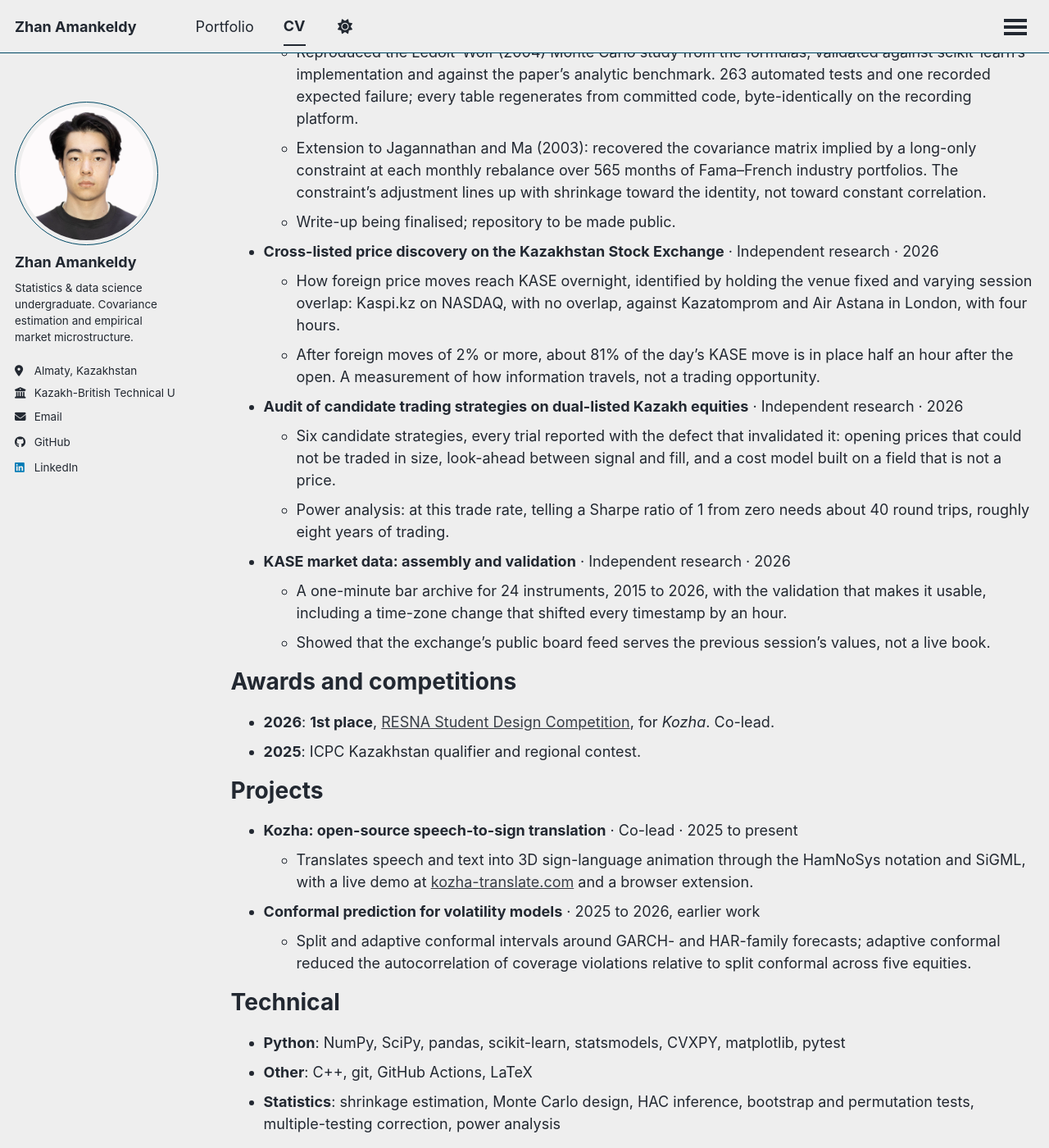
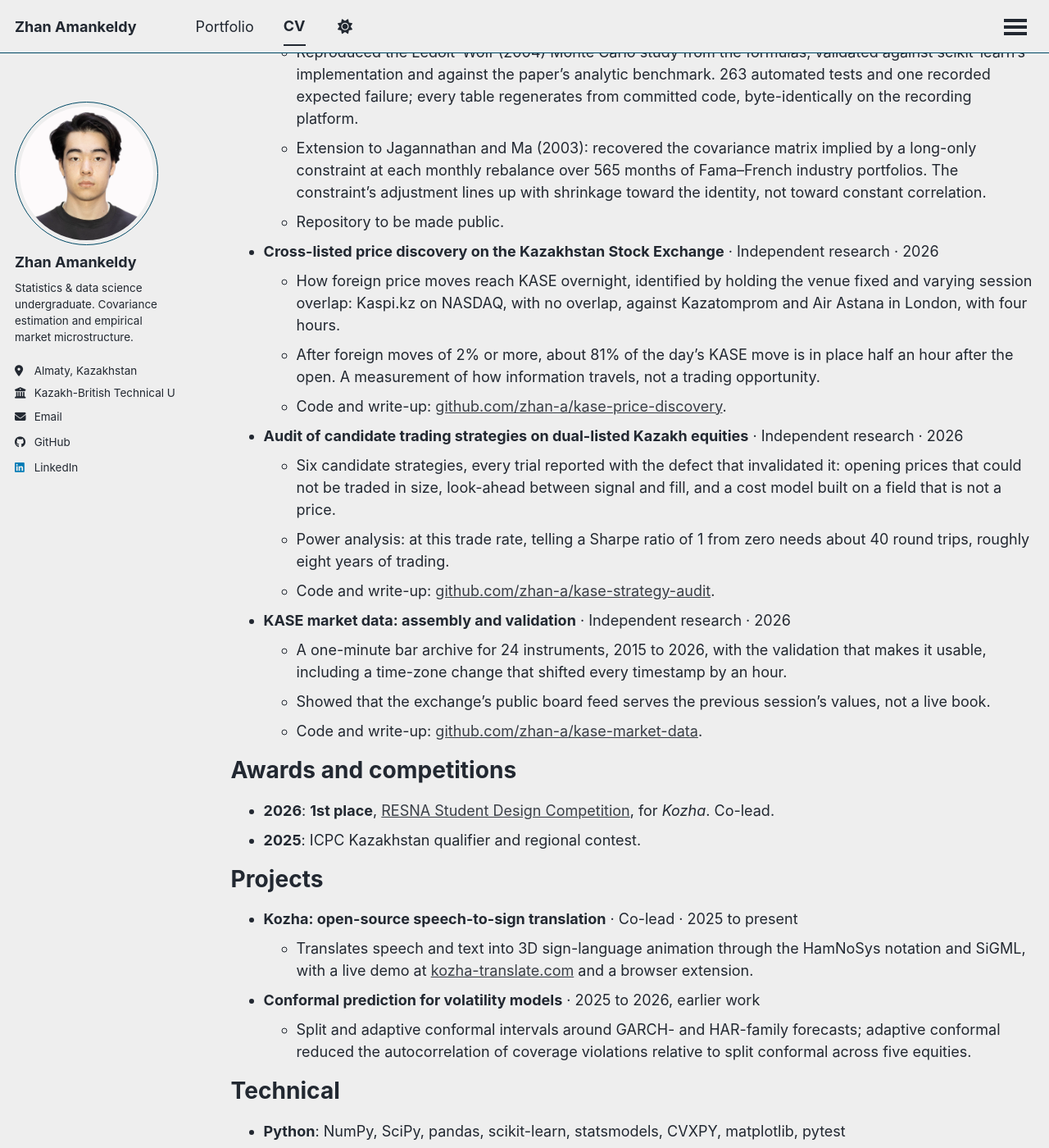
Before and after one commit to zhan-a/zhan-a.github.io, a Jekyll site: the page built from _pages/cv.md, in a window 1280 px wide and 1400 px high, scrolled down 472 px. Shown: the whole window at 82% size. Built offline with Jekyll 4.4.1, drawn with Linux system fonts in a browser that asks for light colours; a script that is not in the unit is left out.

Commit message:
Portfolio and CV: link the public KASE repositories, update the LW status line

```diff
--- a/_pages/cv.md
+++ b/_pages/cv.md
@@ -21,19 +21,22 @@ Research
 * **Ledoit–Wolf covariance shrinkage: reproduction and extension** · Independent research · 2026
   * Reproduced the Ledoit–Wolf (2004) Monte Carlo study from the formulas, validated against scikit-learn's implementation and against the paper's analytic benchmark. 263 automated tests and one recorded expected failure; every table regenerates from committed code, byte-identically on the recording platform.
   * Extension to Jagannathan and Ma (2003): recovered the covariance matrix implied by a long-only constraint at each monthly rebalance over 565 months of Fama–French industry portfolios. The constraint's adjustment lines up with shrinkage toward the identity, not toward constant correlation.
-  * Write-up being finalised; repository to be made public.
+  * Repository to be made public.
 
 * **Cross-listed price discovery on the Kazakhstan Stock Exchange** · Independent research · 2026
   * How foreign price moves reach KASE overnight, identified by holding the venue fixed and varying session overlap: Kaspi.kz on NASDAQ, with no overlap, against Kazatomprom and Air Astana in London, with four hours.
   * After foreign moves of 2% or more, about 81% of the day's KASE move is in place half an hour after the open. A measurement of how information travels, not a trading opportunity.
+  * Code and write-up: [github.com/zhan-a/kase-price-discovery](https://github.com/zhan-a/kase-price-discovery).
 
 * **Audit of candidate trading strategies on dual-listed Kazakh equities** · Independent research · 2026
   * Six candidate strategies, every trial reported with the defect that invalidated it: opening prices that could not be traded in size, look-ahead between signal and fill, and a cost model built on a field that is not a price.
   * Power analysis: at this trade rate, telling a Sharpe ratio of 1 from zero needs about 40 round trips, roughly eight years of trading.
+  * Code and write-up: [github.com/zhan-a/kase-strategy-audit](https://github.com/zhan-a/kase-strategy-audit).
 
 * **KASE market data: assembly and validation** · Independent research · 2026
   * A one-minute bar archive for 24 instruments, 2015 to 2026, with the validation that makes it usable, including a time-zone change that shifted every timestamp by an hour.
   * Showed that the exchange's public board feed serves the previous session's values, not a live book.
+  * Code and write-up: [github.com/zhan-a/kase-market-data](https://github.com/zhan-a/kase-market-data).
 
 Awards and competitions
 ======
```
Also changed, not shown: _portfolio/1-lw-shrinkage.md (+2 -2 lines), _portfolio/2-kase-price-discovery.md (+1 -1 lines), _portfolio/3-kase-strategy-audit.md (+1 -1 lines), _portfolio/4-kase-market-data.md (+1 -1 lines).
